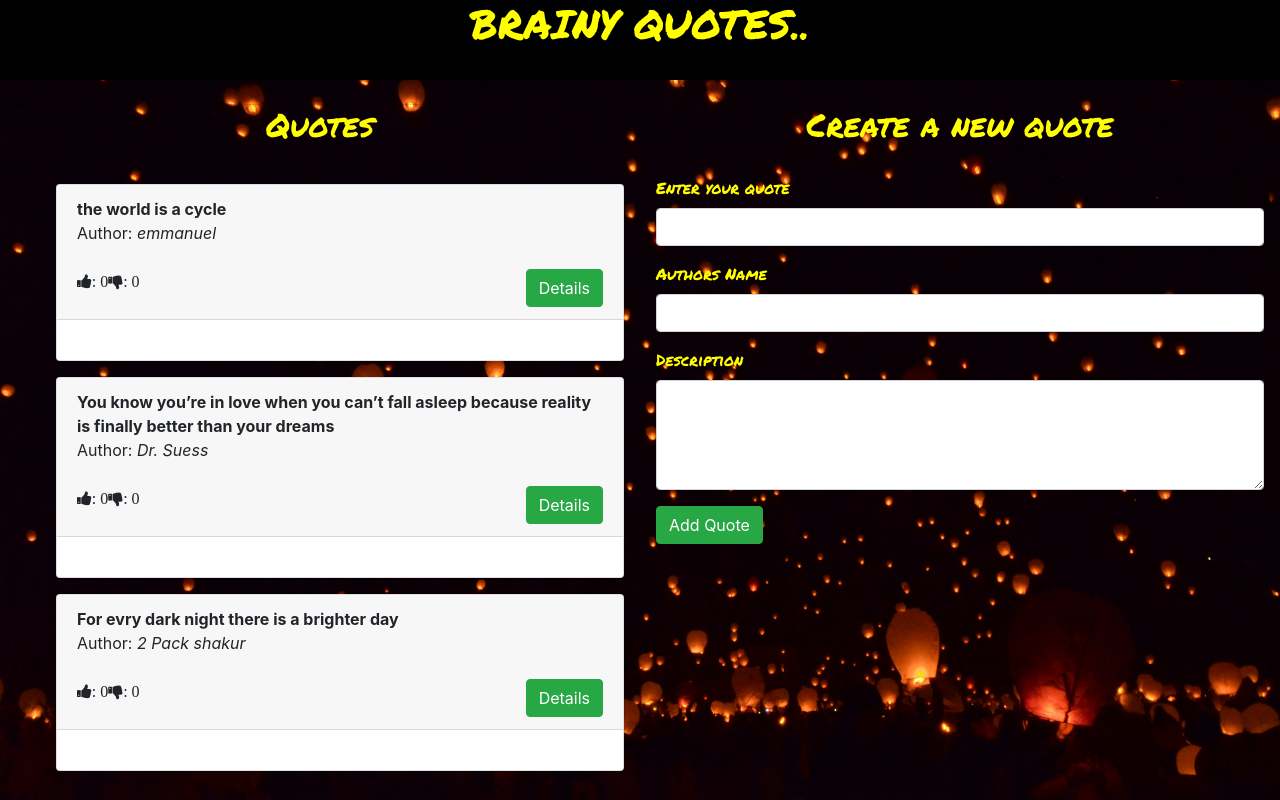
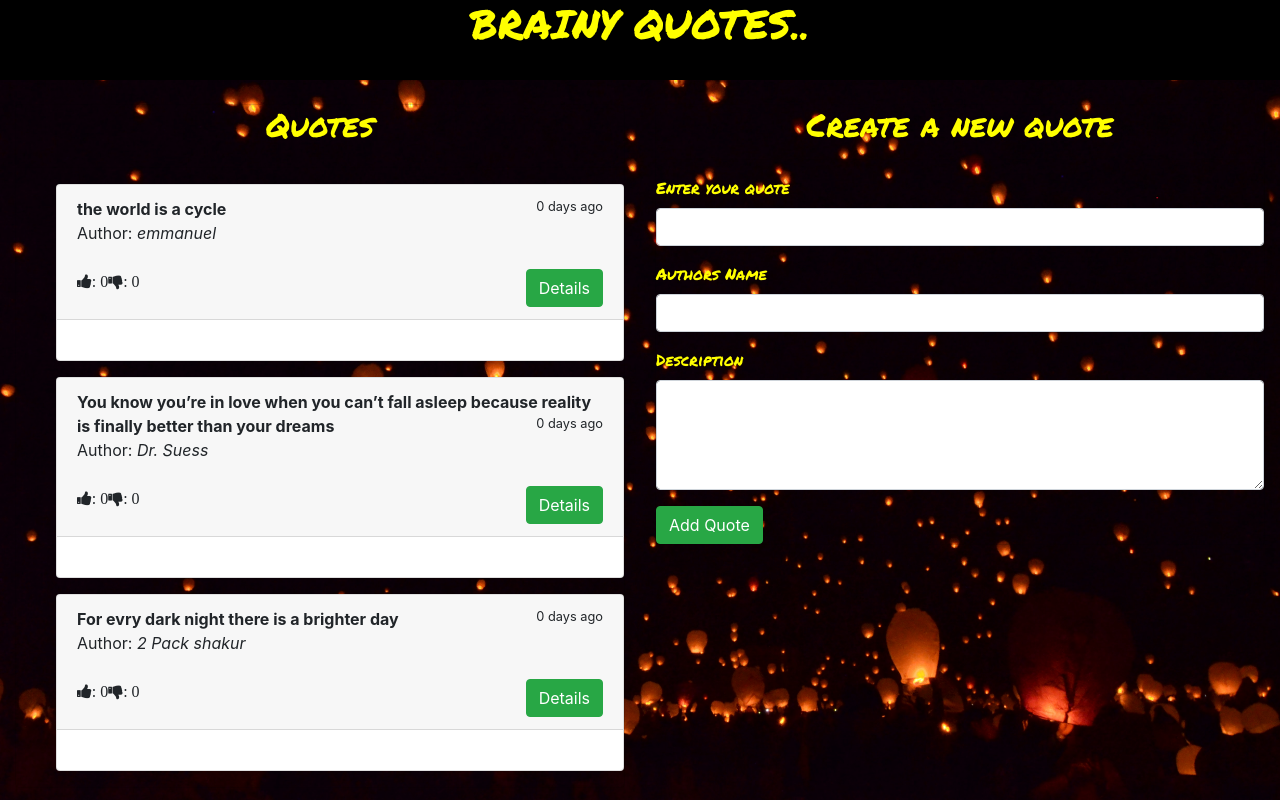
Before and after one commit to Manuel-bit/quotes2, an Angular app: page / in a window 1280 px wide. Built offline with nearby package versions, Linux system fonts and the light colour scheme.

Commit message:
add display date property

```diff
--- a/src/app/quote/quote.component.css
+++ b/src/app/quote/quote.component.css
@@ -9,3 +9,6 @@
   font-family: 'Permanent Marker', cursive;
   color: yellow;
 }
+.date{
+  float: right;
+}
--- a/src/app/quote/quote.component.html
+++ b/src/app/quote/quote.component.html
@@ -11,6 +11,7 @@
             <div class="card">
               <div class="card-header">
                 <strong>{{quotes.quotes}}</strong>
+                <small class="date">{{quotes.Date|date}} days ago</small>
                 <br>
                 Author: <em>{{quotes.author}}</em><br><br>
                 <i class="fa fa-thumbs-up" id = "upvote"  (click)="upVote(i)">:   {{quotes.likes}}</i>
--- a/src/app/quote/quote.component.ts
+++ b/src/app/quote/quote.component.ts
@@ -10,9 +10,9 @@ export class QuoteComponent implements OnInit {
   title="quotes";
 
   quote: Quote[] = [
-    new Quote('the world is a cycle', 'emmanuel', 'what goes around comes around', 0, 0, new Date()),
-    new Quote('You know you’re in love when you can’t fall asleep because reality is finally better than your dreams', 'Dr. Suess', 'nothing is better than the feeling of loving or being loved', 0, 0,new Date()),
-    new Quote('For evry dark night there is a brighter day', '2 Pack shakur','allways have hope for better things in future', 0, 0, new Date()),
+    new Quote('the world is a cycle', 'emmanuel', 'what goes around comes around', 0, 0, new Date(2019,5,10)),
+    new Quote('You know you’re in love when you can’t fall asleep because reality is finally better than your dreams', 'Dr. Suess', 'nothing is better than the feeling of loving or being loved', 0, 0,new Date(2019,5,12)),
+    new Quote('For evry dark night there is a brighter day', '2 Pack shakur','allways have hope for better things in future', 0, 0, new Date(2019,5,16)),
 
   ]
 
```
